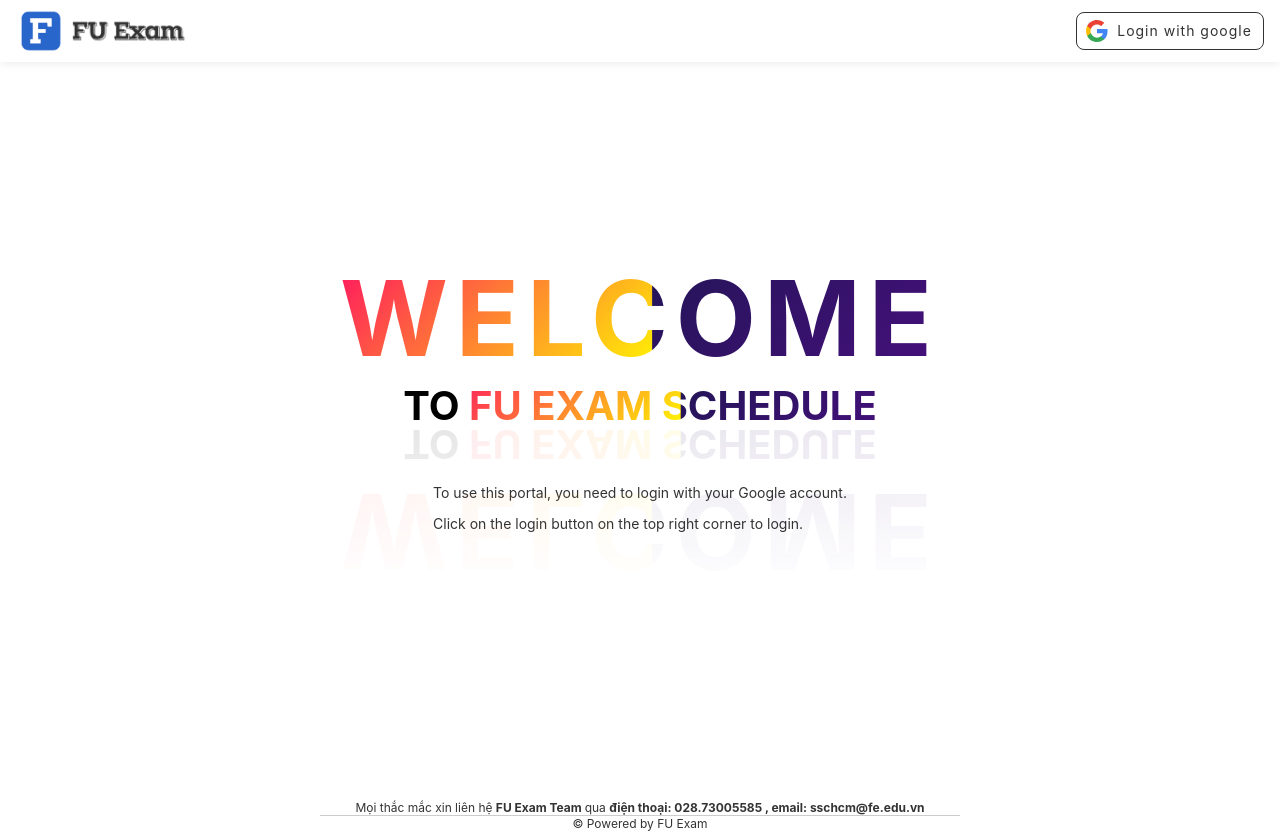
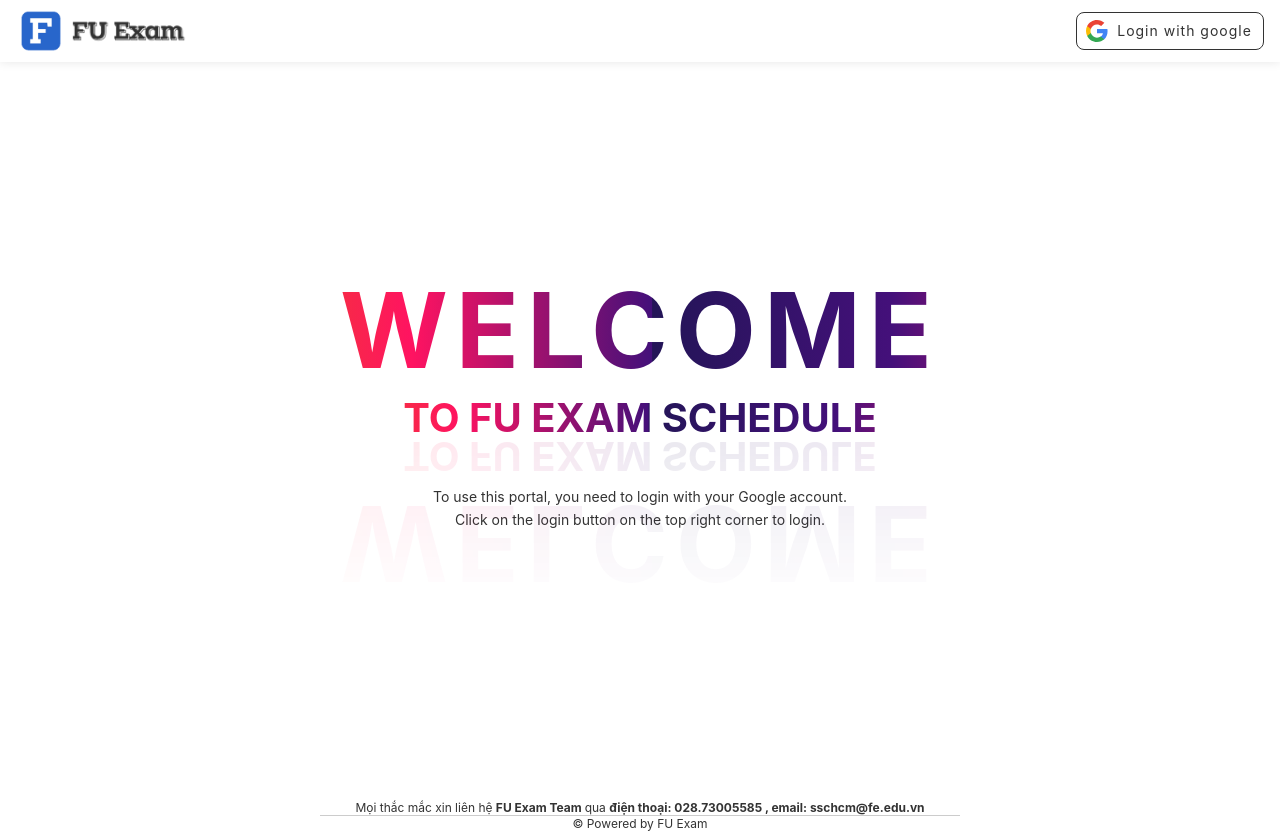
Before and after one commit to ngogiahuan/FU-Exam-Schedule, a React (Create React App) app in the folder fuexamschedule/: page / in a window 1280 px wide. Built offline with nearby package versions, Linux system fonts and the light colour scheme.

Commit message:
edit css Welcome component

```diff
--- a/fuexamschedule/src/component/Welcome/Welcome.css
+++ b/fuexamschedule/src/component/Welcome/Welcome.css
@@ -41,7 +41,7 @@
     text-transform: uppercase;
     /* prevent user to copy */
     user-select: none;
-    /* add leter spacing 2px */
+    /* add leter spacing 8px */
     letter-spacing: 8px;
 }
 
@@ -65,15 +65,19 @@
     font-size: 14px;
     font-weight: 400;
     color: #333;
+    text-align: center;
+    margin: 6px 0;
 }
 
 .animate-charcter {
     text-transform: uppercase;
-    background-image: linear-gradient(-225deg,
+    background-image: linear-gradient(to right,
             #231557 0%,
-            #44107a 29%,
-            #ff1361 67%,
-            #fff800 100%);
+            #44107a 20%,
+            #ff1361 40%,
+            #e65d0e 60%,
+            #ff1361 80%,
+            #44107a 100%);
     background-size: auto auto;
     background-clip: border-box;
     background-size: 200% auto;
--- a/fuexamschedule/src/component/Welcome/Welcome.js
+++ b/fuexamschedule/src/component/Welcome/Welcome.js
@@ -8,12 +8,10 @@
                 <div className="card-element">
                     <div className="welcome-line">
                         <h1 className="animate-charcter">Welcome</h1>
-                        <h2>to <span className="animate-charcter">FU Exam Schedule</span></h2>
+                        <h2><span className="animate-charcter">to FU Exam Schedule</span></h2>
                     </div>
                     <div className="details-line">
-                        <p>
-                            To use this portal, you need to login with your Google account.
-                        </p>
+                        <p>To use this portal, you need to login with your Google account.</p>
                         <p>Click on the login button on the top right corner to login.</p>
                     </div>
                 </div>
```
